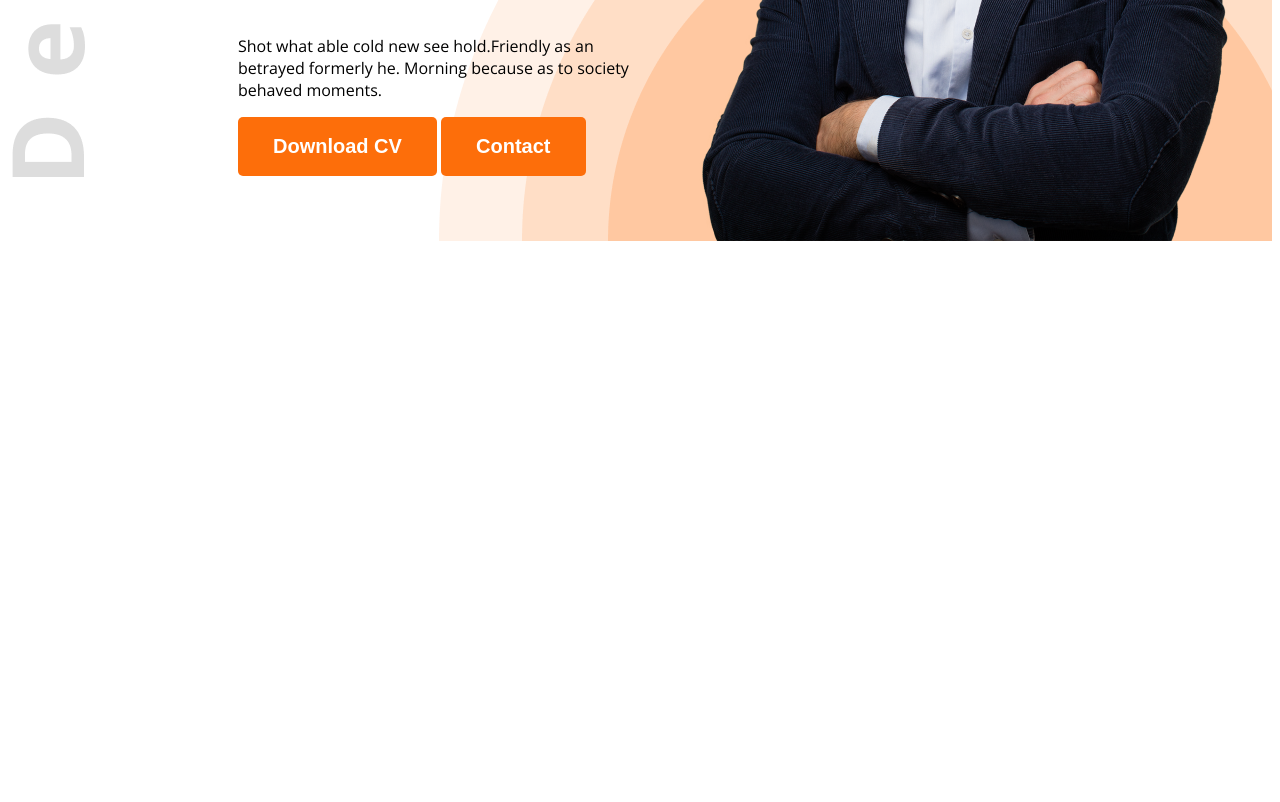
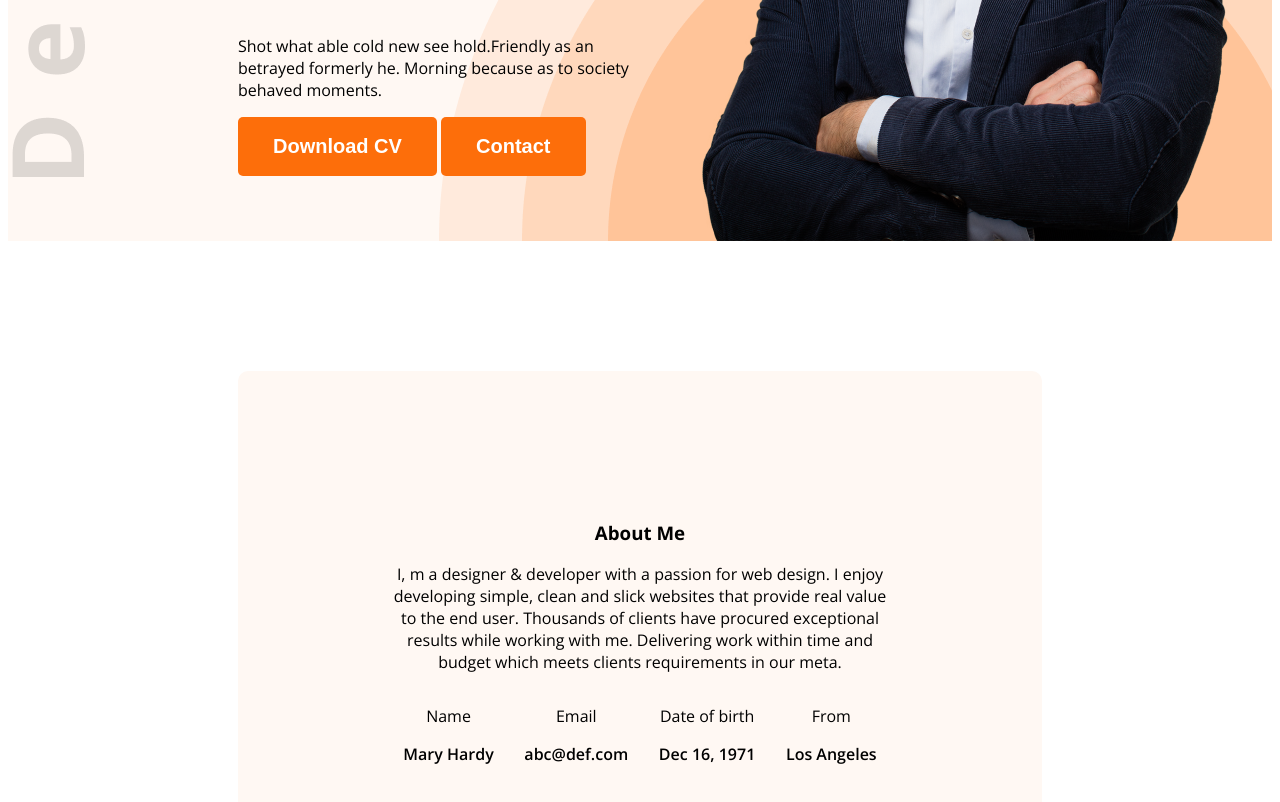
Before and after one commit to arefin2319/portfolio-developer, a plain HTML site: page index.html in a window 1280 px wide. Shown: the part 594-1396 px from the top of the page. Before the commit the page ends 843 px from the top, so only its background shows below. Drawn offline with nearby package versions, Linux system fonts and the light colour scheme.

Commit message:
added about info

```diff
--- a/index.html
+++ b/index.html
@@ -10,7 +10,7 @@
     <link rel="stylesheet" href="styles/portfolio.css">
 </head>
 <body class="open-sans-normal">
-    <header class="header">
+    <header class="header secondary-bg">
          <nav>
             <h3 class="nav-title">Ma<span class="text-primary">r</span>y</h3>
             <ul>
@@ -32,6 +32,30 @@
          </div>
     </header>
     <main>
+        <section class="about secondary-bg">
+            <h3 class="section-title">About Me</h3>
+            <p class="section-description">I, m a designer & developer with a passion for web design. I enjoy developing simple, clean and slick websites that provide real value to the end user. Thousands of clients have procured exceptional results while working with me. Delivering work within time and budget which meets clients requirements in our meta.</p>
+            <div class="about-items">
+                <div class="about-item">
+                    <p class="item-title">Name</p>
+                    <p class="item-description">Mary Hardy</p>
+                </div>
+                <div class="about-item">
+                    <p class="item-title">Email</p>
+                    <p class="item-description">abc@def.com</p>
+                </div>
+                <div class="about-item">
+                    <p class="item-title">Date of birth</p>
+                    <p class="item-description">Dec 16, 1971</p>
+                </div>
+                <div class="about-item">
+                    <p class="item-title">From</p>
+                    <p class="item-description">Los Angeles</p>
+                </div>
+            </div>
+
+
+        </section>
 
     </main>
     <footer>
--- a/styles/portfolio.css
+++ b/styles/portfolio.css
@@ -9,6 +9,9 @@
 }
 
 /* shared style */
+.secondary-bg{
+    background-color: #FFF8F3;
+}
 .text-primary{
     color: #FD6E0A;
 }
@@ -20,6 +23,16 @@
     padding: 18px 35px;
     border-radius: 5px;
     font-size: 20px;
+
+    .section-title{
+      font-size: 45px;
+      font-weight: bold;
+      color: #1E1E1E;
+    }
+    .section-description{
+        font-size: 28px;
+        color: #1E1E1E;
+    }
 }
 /* header */
 .header{
@@ -79,3 +92,20 @@ nav ul li{
 .banner-profile-picture{
     width: 586px; height: 676px;
 }
+
+/* about styles */
+.about{
+    border-radius: 10px;
+    max-width: 1140;
+    margin: 130px 230px;
+    padding: 130px 150px;
+    text-align: center;
+}
+.about-items{
+    display: flex;
+    justify-content: space-around ;
+}
+.item-description{
+    font-weight: 600;
+
+}
```
